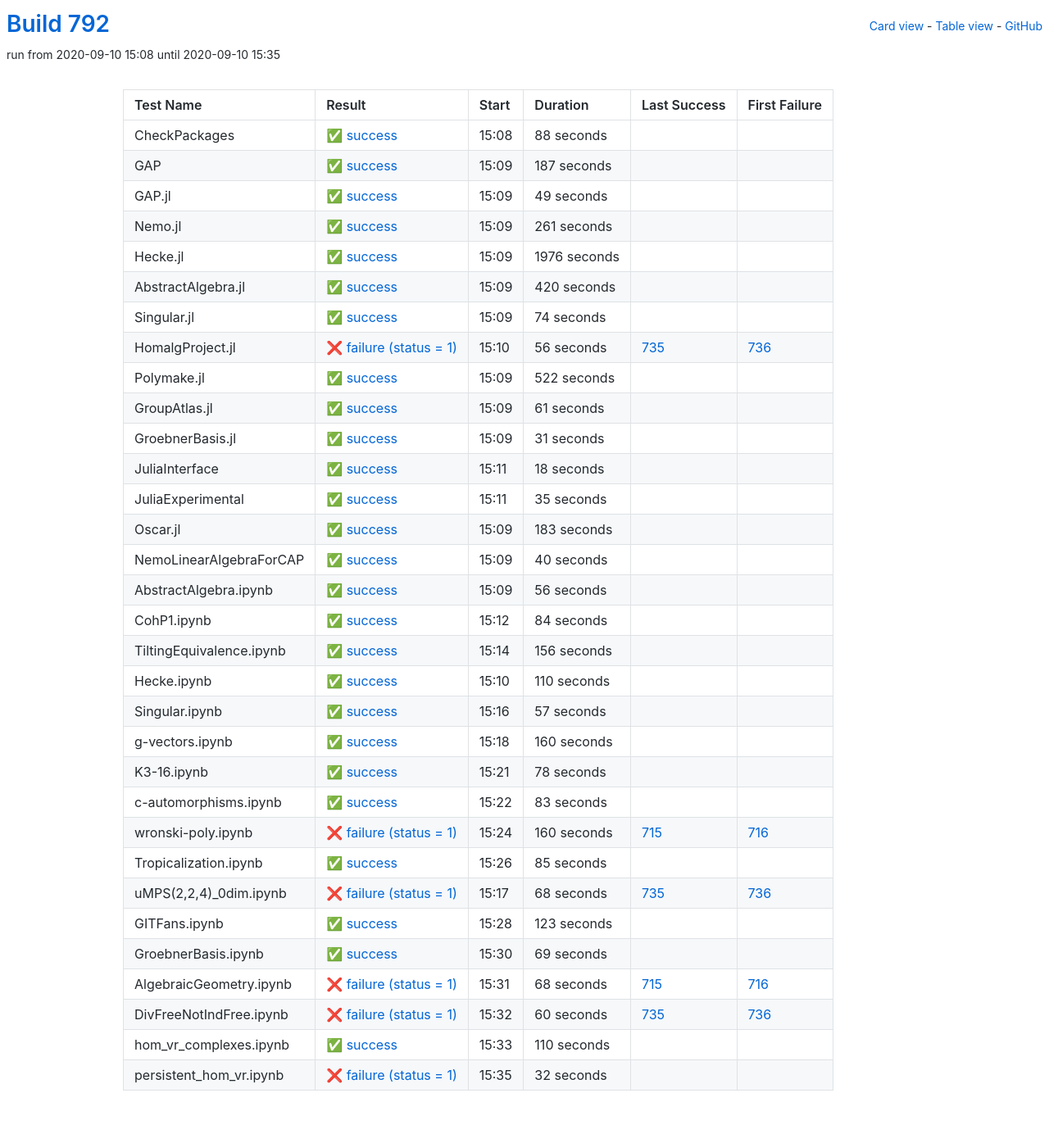
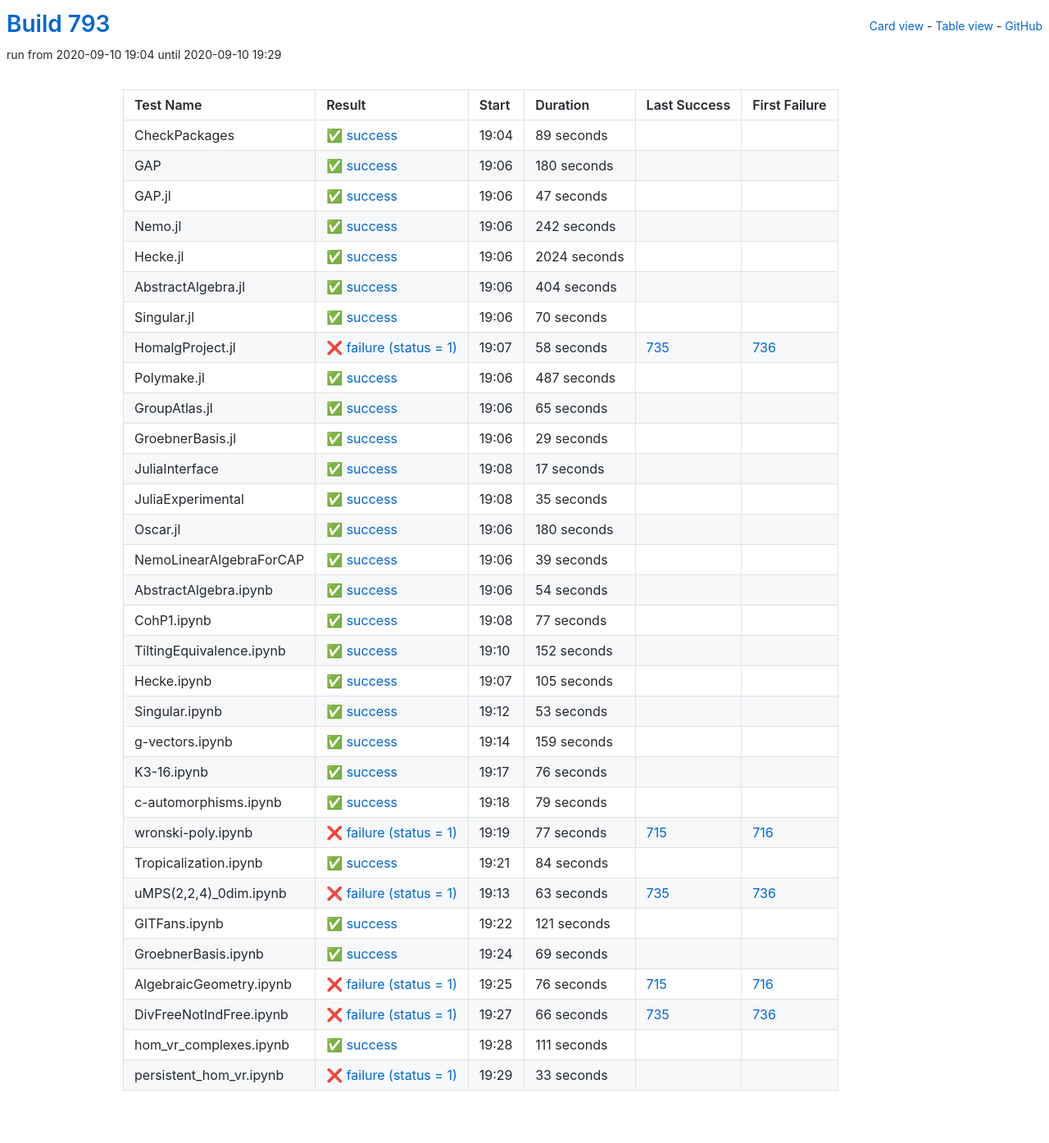
Before and after one commit to oscar-system/oscar-ci-status-stable, a Jekyll site: the page built from table.html, in a window 1280 px wide. Shown: the whole page at 82% size. Built offline with Jekyll 4.4.1, drawn with Linux system fonts in a browser that asks for light colours.

Commit message:
Build #793

```diff
--- a/_data/ci.yml
+++ b/_data/ci.yml
@@ -1,6 +1,6 @@
 ---
-build: 792
-build_url: https://oscarci.mathematik.uni-kl.de/job/oscar-stable/792/
+build: 793
+build_url: https://oscarci.mathematik.uni-kl.de/job/oscar-stable/793/
 job: oscar-stable
 organization: oscar-system
 repo: oscar-ci-status-stable
@@ -8,152 +8,152 @@ repourl: https://github.com/oscar-system/oscar-ci-status-stable
 tests:
 - name: CheckPackages
   id: checkpackages
-  log: https://oscarci.mathematik.uni-kl.de/job/oscar-stable/792/artifact/logs/build-792/CheckPackages.log
-  start: 2020-09-10 15:08
+  log: https://oscarci.mathematik.uni-kl.de/job/oscar-stable/793/artifact/logs/build-793/CheckPackages.log
+  start: 2020-09-10 19:04
   success: true
   exitcode: 0
   status: success
-  duration: 88
+  duration: 89
   last_success: false
   last_success_url:
   first_failure: false
   first_failure_url:
 - name: GAP
   id: gap
-  log: https://oscarci.mathematik.uni-kl.de/job/oscar-stable/792/artifact/logs/build-792/GAP.log
-  start: 2020-09-10 15:09
+  log: https://oscarci.mathematik.uni-kl.de/job/oscar-stable/793/artifact/logs/build-793/GAP.log
+  start: 2020-09-10 19:06
   success: true
   exitcode: 0
   status: success
-  duration: 187
+  duration: 180
   last_success: false
   last_success_url:
   first_failure: false
   first_failure_url:
 - name: GAP.jl
   id: gap-jl
-  log: https://oscarci.mathematik.uni-kl.de/job/oscar-stable/792/artifact/logs/build-792/GAP.jl.log
-  start: 2020-09-10 15:09
+  log: https://oscarci.mathematik.uni-kl.de/job/oscar-stable/793/artifact/logs/build-793/GAP.jl.log
+  start: 2020-09-10 19:06
   success: true
   exitcode: 0
   status: success
-  duration: 49
+  duration: 47
   last_success: false
   last_success_url:
   first_failure: false
   first_failure_url:
 - name: Nemo.jl
   id: nemo-jl
-  log: https://oscarci.mathematik.uni-kl.de/job/oscar-stable/792/artifact/logs/build-792/Nemo.jl.log
-  start: 2020-09-10 15:09
+  log: https://oscarci.mathematik.uni-kl.de/job/oscar-stable/793/artifact/logs/build-793/Nemo.jl.log
+  start: 2020-09-10 19:06
   success: true
   exitcode: 0
   status: success
-  duration: 261
+  duration: 242
   last_success: false
   last_success_url:
   first_failure: false
   first_failure_url:
 - name: Hecke.jl
   id: hecke-jl
-  log: https://oscarci.mathematik.uni-kl.de/job/oscar-stable/792/artifact/logs/build-792/Hecke.jl.log
-  start: 2020-09-10 15:09
+  log: https://oscarci.mathematik.uni-kl.de/job/oscar-stable/793/artifact/logs/build-793/Hecke.jl.log
+  start: 2020-09-10 19:06
   success: true
   exitcode: 0
   status: success
-  duration: 1976
+  duration: 2024
   last_success: false
   last_success_url:
   first_failure: false
   first_failure_url:
 - name: AbstractAlgebra.jl
   id: abstractalgebra-jl
-  log: https://oscarci.mathematik.uni-kl.de/job/oscar-stable/792/artifact/logs/build-792/AbstractAlgebra.jl.log
-  start: 2020-09-10 15:09
+  log: https://oscarci.mathematik.uni-kl.de/job/oscar-stable/793/artifact/logs/build-793/AbstractAlgebra.jl.log
+  start: 2020-09-10 19:06
   success: true
   exitcode: 0
   status: success
-  duration: 420
+  duration: 404
   last_success: false
   last_success_url:
   first_failure: false
   first_failure_url:
 - name: Singular.jl
   id: singular-jl
-  log: https://oscarci.mathematik.uni-kl.de/job/oscar-stable/792/artifact/logs/build-792/Singular.jl.log
-  start: 2020-09-10 15:09
+  log: https://oscarci.mathematik.uni-kl.de/job/oscar-stable/793/artifact/logs/build-793/Singular.jl.log
+  start: 2020-09-10 19:06
   success: true
   exitcode: 0
   status: success
-  duration: 74
+  duration: 70
   last_success: false
   last_success_url:
   first_failure: false
   first_failure_url:
 - name: HomalgProject.jl
   id: homalgproject-jl
-  log: https://oscarci.mathematik.uni-kl.de/job/oscar-stable/792/artifact/logs/build-792/HomalgProject.jl.log
-  start: 2020-09-10 15:10
+  log: https://oscarci.mathematik.uni-kl.de/job/oscar-stable/793/artifact/logs/build-793/HomalgProject.jl.log
+  start: 2020-09-10 19:07
   success: false
   exitcode: 1
   status: failure
-  duration: 56
+  duration: 58
   last_success: 735
   last_success_url: https://oscarci.mathematik.uni-kl.de/job/oscar-stable/735/
   first_failure: 736
   first_failure_url: https://oscarci.mathematik.uni-kl.de/job/oscar-stable/736/
 - name: Polymake.jl
   id: polymake-jl
-  log: https://oscarci.mathematik.uni-kl.de/job/oscar-stable/792/artifact/logs/build-792/Polymake.jl.log
-  start: 2020-09-10 15:09
+  log: https://oscarci.mathematik.uni-kl.de/job/oscar-stable/793/artifact/logs/build-793/Polymake.jl.log
+  start: 2020-09-10 19:06
   success: true
   exitcode: 0
   status: success
-  duration: 522
+  duration: 487
   last_success: false
   last_success_url:
   first_failure: false
   first_failure_url:
 - name: GroupAtlas.jl
   id: groupatlas-jl
-  log: https://oscarci.mathematik.uni-kl.de/job/oscar-stable/792/artifact/logs/build-792/GroupAtlas.jl.log
-  start: 2020-09-10 15:09
+  log: https://oscarci.mathematik.uni-kl.de/job/oscar-stable/793/artifact/logs/build-793/GroupAtlas.jl.log
+  start: 2020-09-10 19:06
   success: true
   exitcode: 0
   status: success
-  duration: 61
+  duration: 65
   last_success: false
   last_success_url:
   first_failure: false
   first_failure_url:
 - name: GroebnerBasis.jl
   id: groebnerbasis-jl
-  log: https://oscarci.mathematik.uni-kl.de/job/oscar-stable/792/artifact/logs/build-792/GroebnerBasis.jl.log
-  start: 2020-09-10 15:09
+  log: https://oscarci.mathematik.uni-kl.de/job/oscar-stable/793/artifact/logs/build-793/GroebnerBasis.jl.log
+  start: 2020-09-10 19:06
   success: true
   exitcode: 0
   status: success
-  duration: 31
+  duration: 29
   last_success: false
   last_success_url:
   first_failure: false
   first_failure_url:
 - name: JuliaInterface
   id: juliainterface
-  log: https://oscarci.mathematik.uni-kl.de/job/oscar-stable/792/artifact/logs/build-792/JuliaInterface.log
-  start: 2020-09-10 15:11
+  log: https://oscarci.mathematik.uni-kl.de/job/oscar-stable/793/artifact/logs/build-793/JuliaInterface.log
+  start: 2020-09-10 19:08
   success: true
   exitcode: 0
   status: success
-  duration: 18
+  duration: 17
   last_success: false
   last_success_url:
   first_failure: false
   first_failure_url:
 - name: JuliaExperimental
   id: juliaexperimental
-  log: https://oscarci.mathematik.uni-kl.de/job/oscar-stable/792/artifact/logs/build-792/JuliaExperimental.log
-  start: 2020-09-10 15:11
+  log: https://oscarci.mathematik.uni-kl.de/job/oscar-stable/793/artifact/logs/build-793/JuliaExperimental.log
+  start: 2020-09-10 19:08
   success: true
   exitcode: 0
   status: success
@@ -164,44 +164,140 @@ tests:
   first_failure_url:
 - name: Oscar.jl
   id: oscar-jl
-  log: https://oscarci.mathematik.uni-kl.de/job/oscar-stable/792/artifact/logs/build-792/Oscar.jl.log
-  start: 2020-09-10 15:09
+  log: https://oscarci.mathematik.uni-kl.de/job/oscar-stable/793/artifact/logs/build-793/Oscar.jl.log
+  start: 2020-09-10 19:06
   success: true
   exitcode: 0
   status: success
-  duration: 183
+  duration: 180
   last_success: false
   last_success_url:
   first_failure: false
   first_failure_url:
 - name: NemoLinearAlgebraForCAP
   id: nemolinearalgebraforcap
-  log: https://oscarci.mathematik.uni-kl.de/job/oscar-stable/792/artifact/logs/build-792/NemoLinearAlgebraForCAP.log
-  start: 2020-09-10 15:09
+  log: https://oscarci.mathematik.uni-kl.de/job/oscar-stable/793/artifact/logs/build-793/NemoLinearAlgebraForCAP.log
+  start: 2020-09-10 19:06
   success: true
   exitcode: 0
   status: success
-  duration: 40
+  duration: 39
   last_success: false
   last_success_url:
   first_failure: false
   first_failure_url:
 - name: AbstractAlgebra.ipynb
   id: abstractalgebra-ipynb
-  log: https://oscarci.mathematik.uni-kl.de/job/oscar-stable/792/artifact/logs/build-792/AbstractAlgebra.ipynb.log
-  start: 2020-09-10 15:09
+  log: https://oscarci.mathematik.uni-kl.de/job/oscar-stable/793/artifact/logs/build-793/AbstractAlgebra.ipynb.log
+  start: 2020-09-10 19:06
   success: true
   exitcode: 0
   status: success
-  duration: 56
+  duration: 54
   last_success: false
   last_success_url:
   first_failure: false
   first_failure_url:
 - name: CohP1.ipynb
   id: cohp1-ipynb
-  log: https://oscarci.mathematik.uni-kl.de/job/oscar-stable/792/artifact/logs/build-792/CohP1.ipynb.log
-  start: 2020-09-10 15:12
+  log: https://oscarci.mathematik.uni-kl.de/job/oscar-stable/793/artifact/logs/build-793/CohP1.ipynb.log
+  start: 2020-09-10 19:08
+  success: true
+  exitcode: 0
+  status: success
+  duration: 77
+  last_success: false
+  last_success_url:
+  first_failure: false
+  first_failure_url:
+- name: TiltingEquivalence.ipynb
+  id: tiltingequivalence-ipynb
+  log: https://oscarci.mathematik.uni-kl.de/job/oscar-stable/793/artifact/logs/build-793/TiltingEquivalence.ipynb.log
+  start: 2020-09-10 19:10
+  success: true
+  exitcode: 0
+  status: success
+  duration: 152
+  last_success: false
+  last_success_url:
+  first_failure: false
+  first_failure_url:
+- name: Hecke.ipynb
+  id: hecke-ipynb
+  log: https://oscarci.mathematik.uni-kl.de/job/oscar-stable/793/artifact/logs/build-793/Hecke.ipynb.log
+  start: 2020-09-10 19:07
+  success: true
+  exitcode: 0
+  status: success
+  duration: 105
+  last_success: false
+  last_success_url:
+  first_failure: false
+  first_failure_url:
+- name: Singular.ipynb
+  id: singular-ipynb
+  log: https://oscarci.mathematik.uni-kl.de/job/oscar-stable/793/artifact/logs/build-793/Singular.ipynb.log
+  start: 2020-09-10 19:12
+  success: true
+  exitcode: 0
+  status: success
+  duration: 53
+  last_success: false
+  last_success_url:
+  first_failure: false
+  first_failure_url:
+- name: g-vectors.ipynb
+  id: g-vectors-ipynb
+  log: https://oscarci.mathematik.uni-kl.de/job/oscar-stable/793/artifact/logs/build-793/g-vectors.ipynb.log
+  start: 2020-09-10 19:14
+  success: true
+  exitcode: 0
+  status: success
+  duration: 159
+  last_success: false
+  last_success_url:
+  first_failure: false
+  first_failure_url:
+- name: K3-16.ipynb
+  id: k3-16-ipynb
+  log: https://oscarci.mathematik.uni-kl.de/job/oscar-stable/793/artifact/logs/build-793/K3-16.ipynb.log
+  start: 2020-09-10 19:17
+  success: true
+  exitcode: 0
+  status: success
+  duration: 76
+  last_success: false
+  last_success_url:
+  first_failure: false
+  first_failure_url:
+- name: c-automorphisms.ipynb
+  id: c-automorphisms-ipynb
+  log: https://oscarci.mathematik.uni-kl.de/job/oscar-stable/793/artifact/logs/build-793/c-automorphisms.ipynb.log
+  start: 2020-09-10 19:18
+  success: true
+  exitcode: 0
+  status: success
+  duration: 79
+  last_success: false
+  last_success_url:
+  first_failure: false
+  first_failure_url:
+- name: wronski-poly.ipynb
+  id: wronski-poly-ipynb
+  log: https://oscarci.mathematik.uni-kl.de/job/oscar-stable/793/artifact/logs/build-793/wronski-poly.ipynb.log
+  start: 2020-09-10 19:19
+  success: false
+  exitcode: 1
+  status: failure
+  duration: 77
+  last_success: 715
+  last_success_url: https://oscarci.mathematik.uni-kl.de/job/oscar-stable/715/
+  first_failure: 716
+  first_failure_url: https://oscarci.mathematik.uni-kl.de/job/oscar-stable/716/
+- name: Tropicalization.ipynb
+  id: tropicalization-ipynb
+  log: https://oscarci.mathematik.uni-kl.de/job/oscar-stable/793/artifact/logs/build-793/Tropicalization.ipynb.log
+  start: 2020-09-10 19:21
   success: true
   exitcode: 0
   status: success
@@ -210,130 +306,34 @@ tests:
   last_success_url:
   first_failure: false
   first_failure_url:
-- name: TiltingEquivalence.ipynb
-  id: tiltingequivalence-ipynb
-  log: https://oscarci.mathematik.uni-kl.de/job/oscar-stable/792/artifact/logs/build-792/TiltingEquivalence.ipynb.log
-  start: 2020-09-10 15:14
-  success: true
-  exitcode: 0
-  status: success
-  duration: 156
-  last_success: false
-  last_success_url:
-  first_failure: false
-  first_failure_url:
-- name: Hecke.ipynb
-  id: hecke-ipynb
-  log: https://oscarci.mathematik.uni-kl.de/job/oscar-stable/792/artifact/logs/build-792/Hecke.ipynb.log
-  start: 2020-09-10 15:10
-  success: true
-  exitcode: 0
-  status: success
-  duration: 110
-  last_success: false
-  last_success_url:
-  first_failure: false
-  first_failure_url:
-- name: Singular.ipynb
-  id: singular-ipynb
-  log: https://oscarci.mathematik.uni-kl.de/job/oscar-stable/792/artifact/logs/build-792/Singular.ipynb.log
-  start: 2020-09-10 15:16
-  success: true
-  exitcode: 0
-  status: success
-  duration: 57
-  last_success: false
-  last_success_url:
-  first_failure: false
-  first_failure_url:
-- name: g-vectors.ipynb
-  id: g-vectors-ipynb
-  log: https://oscarci.mathematik.uni-kl.de/job/oscar-stable/792/artifact/logs/build-792/g-vectors.ipynb.log
-  start: 2020-09-10 15:18
-  success: true
-  exitcode: 0
-  status: success
-  duration: 160
-  last_success: false
-  last_success_url:
-  first_failure: false
-  first_failure_url:
-- name: K3-16.ipynb
-  id: k3-16-ipynb
-  log: https://oscarci.mathematik.uni-kl.de/job/oscar-stable/792/artifact/logs/build-792/K3-16.ipynb.log
-  start: 2020-09-10 15:21
-  success: true
-  exitcode: 0
-  status: success
-  duration: 78
-  last_success: false
-  last_success_url:
-  first_failure: false
-  first_failure_url:
-- name: c-automorphisms.ipynb
-  id: c-automorphisms-ipynb
-  log: https://oscarci.mathematik.uni-kl.de/job/oscar-stable/792/artifact/logs/build-792/c-automorphisms.ipynb.log
-  start: 2020-09-10 15:22
-  success: true
-  exitcode: 0
-  status: success
-  duration: 83
-  last_success: false
-  last_success_url:
-  first_failure: false
-  first_failure_url:
-- name: wronski-poly.ipynb
-  id: wronski-poly-ipynb
-  log: https://oscarci.mathematik.uni-kl.de/job/oscar-stable/792/artifact/logs/build-792/wronski-poly.ipynb.log
-  start: 2020-09-10 15:24
+- name: uMPS(2,2,4)_0dim.ipynb
+  id: umps-2-2-4-0dim-ipynb
+  log: https://oscarci.mathematik.uni-kl.de/job/oscar-stable/793/artifact/logs/build-793/uMPS-2-2-4-_0dim.ipynb.log
+  start: 2020-09-10 19:13
   success: false
   exitcode: 1
   status: failure
-  duration: 160
-  last_success: 715
-  last_success_url: https://oscarci.mathematik.uni-kl.de/job/oscar-stable/715/
-  first_failure: 716
-  first_failure_url: https://oscarci.mathematik.uni-kl.de/job/oscar-stable/716/
-- name: Tropicalization.ipynb
-  id: tropicalization-ipynb
-  log: https://oscarci.mathematik.uni-kl.de/job/oscar-stable/792/artifact/logs/build-792/Tropicalization.ipynb.log
-  start: 2020-09-10 15:26
-  success: true
-  exitcode: 0
-  status: success
-  duration: 85
-  last_success: false
-  last_success_url:
-  first_failure: false
-  first_failure_url:
-- name: uMPS(2,2,4)_0dim.ipynb
-  id: umps-2-2-4-0dim-ipynb
-  log: https://oscarci.mathematik.uni-kl.de/job/oscar-stable/792/artifact/logs/build-792/uMPS-2-2-4-_0dim.ipynb.log
-  start: 2020-09-10 15:17
-  success: false
-  exitcode: 1
-  status: failure
-  duration: 68
+  duration: 63
   last_success: 735
   last_success_url: https://oscarci.mathematik.uni-kl.de/job/oscar-stable/735/
   first_failure: 736
   first_failure_url: https://oscarci.mathematik.uni-kl.de/job/oscar-stable/736/
 - name: GITFans.ipynb
   id: gitfans-ipynb
-  log: https://oscarci.mathematik.uni-kl.de/job/oscar-stable/792/artifact/logs/build-792/GITFans.ipynb.log
-  start: 2020-09-10 15:28
+  log: https://oscarci.mathematik.uni-kl.de/job/oscar-stable/793/artifact/logs/build-793/GITFans.ipynb.log
+  start: 2020-09-10 19:22
   success: true
   exitcode: 0
   status: success
-  duration: 123
+  duration: 121
   last_success: false
   last_success_url:
   first_failure: false
   first_failure_url:
 - name: GroebnerBasis.ipynb
   id: groebnerbasis-ipynb
-  log: https://oscarci.mathematik.uni-kl.de/job/oscar-stable/792/artifact/logs/build-792/GroebnerBasis.ipynb.log
-  start: 2020-09-10 15:30
+  log: https://oscarci.mathematik.uni-kl.de/job/oscar-stable/793/artifact/logs/build-793/GroebnerBasis.ipynb.log
+  start: 2020-09-10 19:24
   success: true
   exitcode: 0
   status: success
@@ -344,48 +344,48 @@ tests:
   first_failure_url:
 - name: AlgebraicGeometry.ipynb
   id: algebraicgeometry-ipynb
-  log: https://oscarci.mathematik.uni-kl.de/job/oscar-stable/792/artifact/logs/build-792/AlgebraicGeometry.ipynb.log
-  start: 2020-09-10 15:31
+  log: https://oscarci.mathematik.uni-kl.de/job/oscar-stable/793/artifact/logs/build-793/AlgebraicGeometry.ipynb.log
+  start: 2020-09-10 19:25
   success: false
   exitcode: 1
   status: failure
-  duration: 68
+  duration: 76
   last_success: 715
   last_success_url: https://oscarci.mathematik.uni-kl.de/job/oscar-stable/715/
   first_failure: 716
   first_failure_url: https://oscarci.mathematik.uni-kl.de/job/oscar-stable/716/
 - name: DivFreeNotIndFree.ipynb
   id: divfreenotindfree-ipynb
-  log: https://oscarci.mathematik.uni-kl.de/job/oscar-stable/792/artifact/logs/build-792/DivFreeNotIndFree.ipynb.log
-  start: 2020-09-10 15:32
+  log: https://oscarci.mathematik.uni-kl.de/job/oscar-stable/793/artifact/logs/build-793/DivFreeNotIndFree.ipynb.log
+  start: 2020-09-10 19:27
   success: false
   exitcode: 1
   status: failure
-  duration: 60
+  duration: 66
   last_success: 735
   last_success_url: https://oscarci.mathematik.uni-kl.de/job/oscar-stable/735/
   first_failure: 736
   first_failure_url: https://oscarci.mathematik.uni-kl.de/job/oscar-stable/736/
 - name: hom_vr_complexes.ipynb
   id: hom-vr-complexes-ipynb
-  log: https://oscarci.mathematik.uni-kl.de/job/oscar-stable/792/artifact/logs/build-792/hom_vr_complexes.ipynb.log
-  start: 2020-09-10 15:33
+  log: https://oscarci.mathematik.uni-kl.de/job/oscar-stable/793/artifact/logs/build-793/hom_vr_complexes.ipynb.log
+  start: 2020-09-10 19:28
   success: true
   exitcode: 0
   status: success
-  duration: 110
+  duration: 111
   last_success: false
   last_success_url:
   first_failure: false
   first_failure_url:
 - name: persistent_hom_vr.ipynb
   id: persistent-hom-vr-ipynb
-  log: https://oscarci.mathematik.uni-kl.de/job/oscar-stable/792/artifact/logs/build-792/persistent_hom_vr.ipynb.log
-  start: 2020-09-10 15:35
+  log: https://oscarci.mathematik.uni-kl.de/job/oscar-stable/793/artifact/logs/build-793/persistent_hom_vr.ipynb.log
+  start: 2020-09-10 19:29
   success: false
   exitcode: 1
   status: failure
-  duration: 32
+  duration: 33
   last_success: false
   last_success_url:
   first_failure: false
```
Also changed, not shown: README.md.
